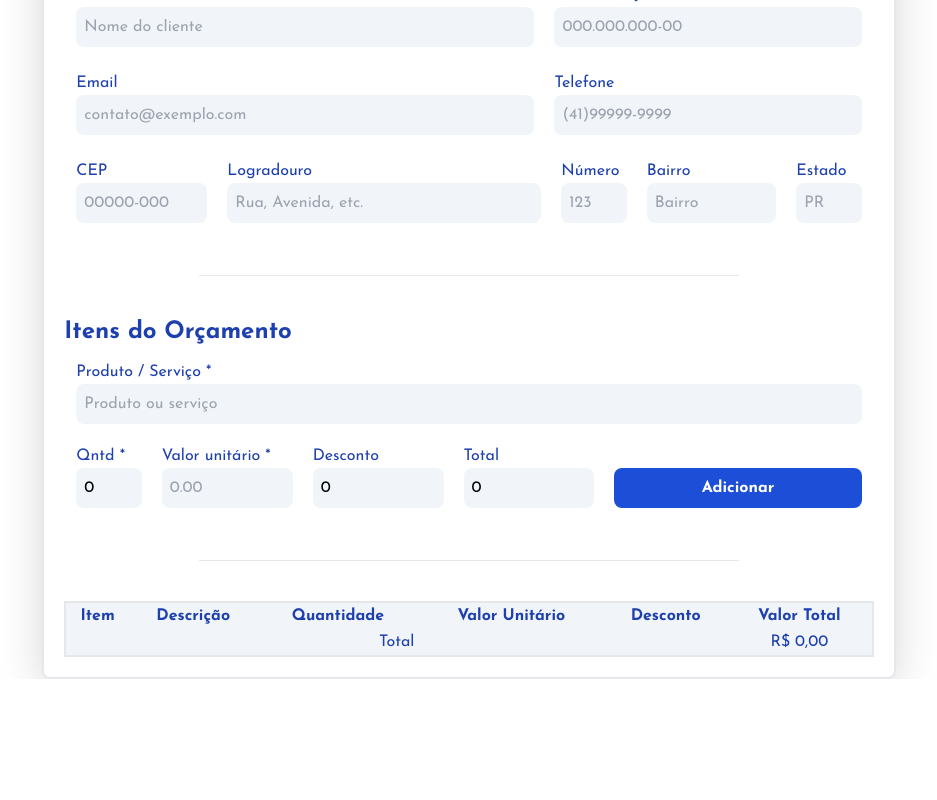
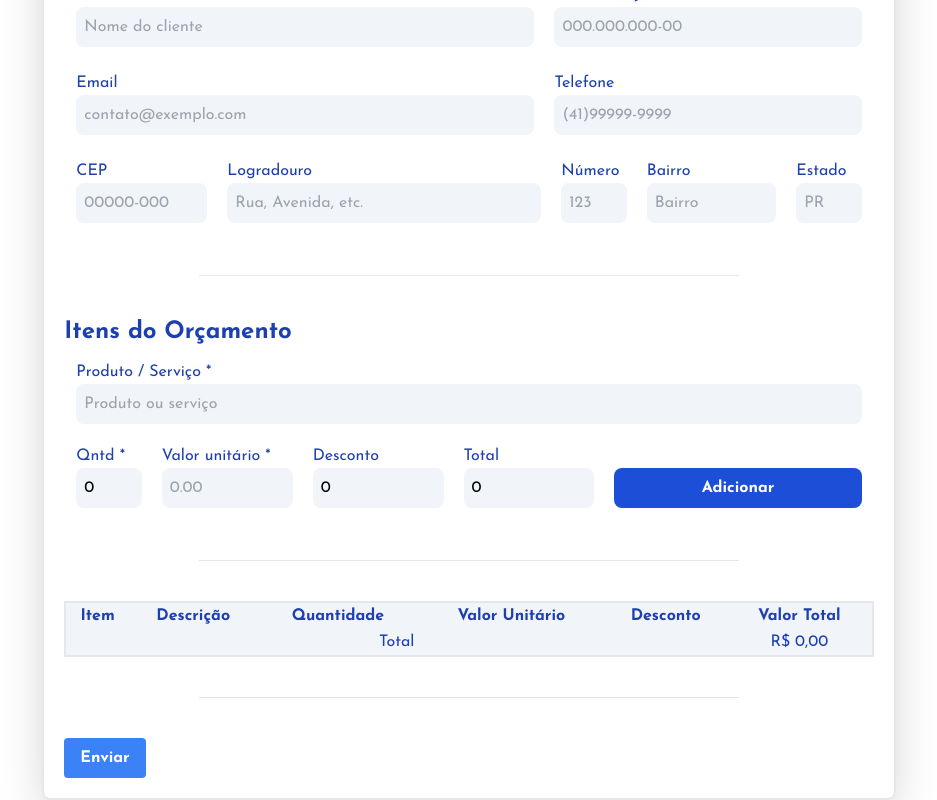
Before and after one commit to srclayton/orcamento-gratis, a React (Create React App) app: page / in a window 1280 px wide. Shown: the part 636-1436 px from the top of the page, without its empty margins (171-1108 px from the left). Before the commit the page ends 1315 px from the top, so only its background shows below. Built offline with nearby package versions, Linux system fonts and the light colour scheme.

Commit message:
feat: add axios for CEP API integration and enhance FiveColumns component for address autofill

```diff
--- a/package.json
+++ b/package.json
@@ -3,6 +3,7 @@
   "version": "0.1.0",
   "private": true,
   "dependencies": {
+    "axios": "^1.7.9",
     "cra-template": "1.2.0",
     "react": "^19.0.0",
     "react-dom": "^19.0.0",
--- a/src/components/FiveColumns/FiveColumns.js
+++ b/src/components/FiveColumns/FiveColumns.js
@@ -1,12 +1,23 @@
 import { useState } from "react";
 import { cepApplyMask } from "../../utils/masks";
+import cepApi from "../../lib/api";
 function FiveColumns(props) {
-	const { data } = props;
+	const { data, identifier } = props;
 	const [value, setValue] = useState("");
 
 	function handleChange(event) {
 		const { value } = event.target;
 		const onlyNumbers = value.replace(/\D/g, "");
+		if (onlyNumbers.length === 8) {
+			cepApi.get(`${onlyNumbers}/json`).then((response) => {
+				const { data } = response;
+				if (data.erro) return;
+				document.getElementById(`${identifier}Logradouro`).value =
+					data.logradouro;
+				document.getElementById(`${identifier}District`).value = data.bairro;
+				document.getElementById(`${identifier}State`).value = data.uf;
+			});
+		}
 		if (onlyNumbers.length > 8) return;
 		return setValue(cepApplyMask(onlyNumbers));
 	}
--- a/src/components/Form/Form.js
+++ b/src/components/Form/Form.js
@@ -15,19 +15,30 @@ import Table from "../Table/Table";
 import { useState } from "react";
 function Form() {
 	const [items, setItems] = useState([]);
+
+	function handleSubmit(event) {
+		event.preventDefault();
+
+		const form = event.target; // Acessa o formulário enviado
+		const formData = new FormData(form); // Cria um FormData com os dados do formulário
+		console.log(`Form submitted:${formData}`);
+	}
 	return (
-		<form action="" className="border-2 shadow-2xl rounded-lg p-5">
+		<form
+			className="border-2 shadow-2xl rounded-lg p-5"
+			onSubmit={handleSubmit}
+		>
 			<h2 className="text-2xl text-blue-800 font-bold">Dados do Emissor</h2>
 			<TwoColumns data={issuerNameAndId} />
 			<ThreeColumns data={issuerEmailAndPhone} />
-			<FiveColumns data={issuerAddress} />
+			<FiveColumns data={issuerAddress} identifier="issuer" />
 			<div className="w-2/3 mx-auto py-10">
 				<hr />
 			</div>
 			<h2 className="text-2xl text-blue-800 font-bold">Dados do Cliente</h2>
 			<TwoColumns data={clientNameAndId} />
 			<TwoColumns data={clientEmailAndPhone} />
-			<FiveColumns data={clientAddress} />
+			<FiveColumns data={clientAddress} identifier="client" />
 			<div className="w-2/3 mx-auto py-10">
 				<hr />
 			</div>
@@ -37,6 +48,17 @@ function Form() {
 				<hr />
 			</div>
 			<Table data={items} />
+			<div className="w-2/3 mx-auto py-10">
+				<hr />
+			</div>
+			<div className="flex justify-end">
+				<button
+					className="bg-blue-500 hover:bg-blue-700 text-white font-bold py-2 px-4 rounded"
+					type="submit"
+				>
+					Enviar
+				</button>
+			</div>
 		</form>
 	);
 }
--- a/src/components/ProductInput/ProductInput.js
+++ b/src/components/ProductInput/ProductInput.js
@@ -112,7 +112,6 @@ function ProductInput(props) {
 					name="productService"
 					id="productService"
 					className="w-full p-2 border-2 border-none rounded-lg bg-slate-100"
-					required={true}
 					placeholder="Produto ou serviço"
 				/>
 			</div>
@@ -127,7 +126,6 @@ function ProductInput(props) {
 					name="quantity"
 					id="quantity"
 					className="w-full p-2 border-2 border-none rounded-lg bg-slate-100"
-					required={true}
 					placeholder="0"
 					min={1}
 				/>
@@ -143,7 +141,6 @@ function ProductInput(props) {
 					name="price"
 					id="price"
 					className="w-full p-2 border-2 border-none rounded-lg bg-slate-100"
-					required={true}
 					placeholder="0.00"
 				/>
 			</div>
--- /dev/null
+++ b/src/lib/api.js
@@ -0,0 +1,7 @@
+import axios from "axios";
+
+const cepApi = axios.create({
+	baseURL: "https://viacep.com.br/ws/",
+});
+
+export default cepApi;
```
Also changed, not shown: 1 other file (tests, documents, lock files or other folders).
